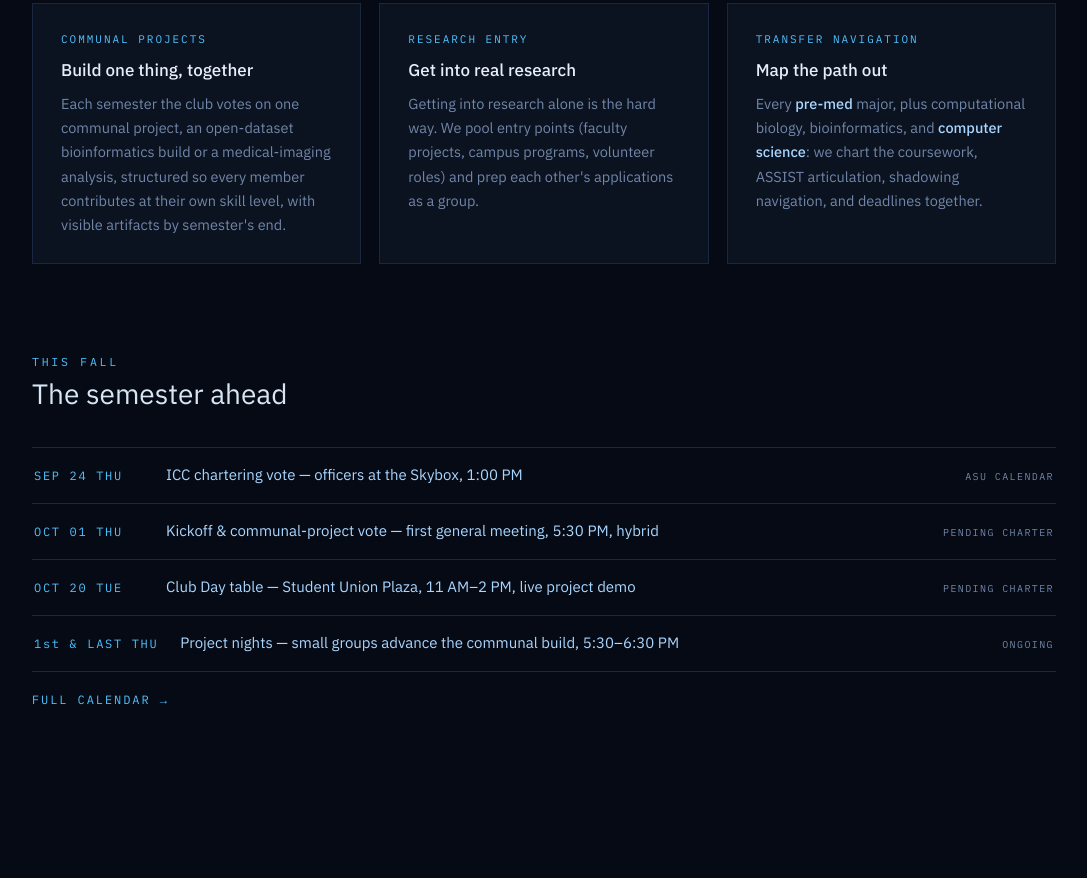
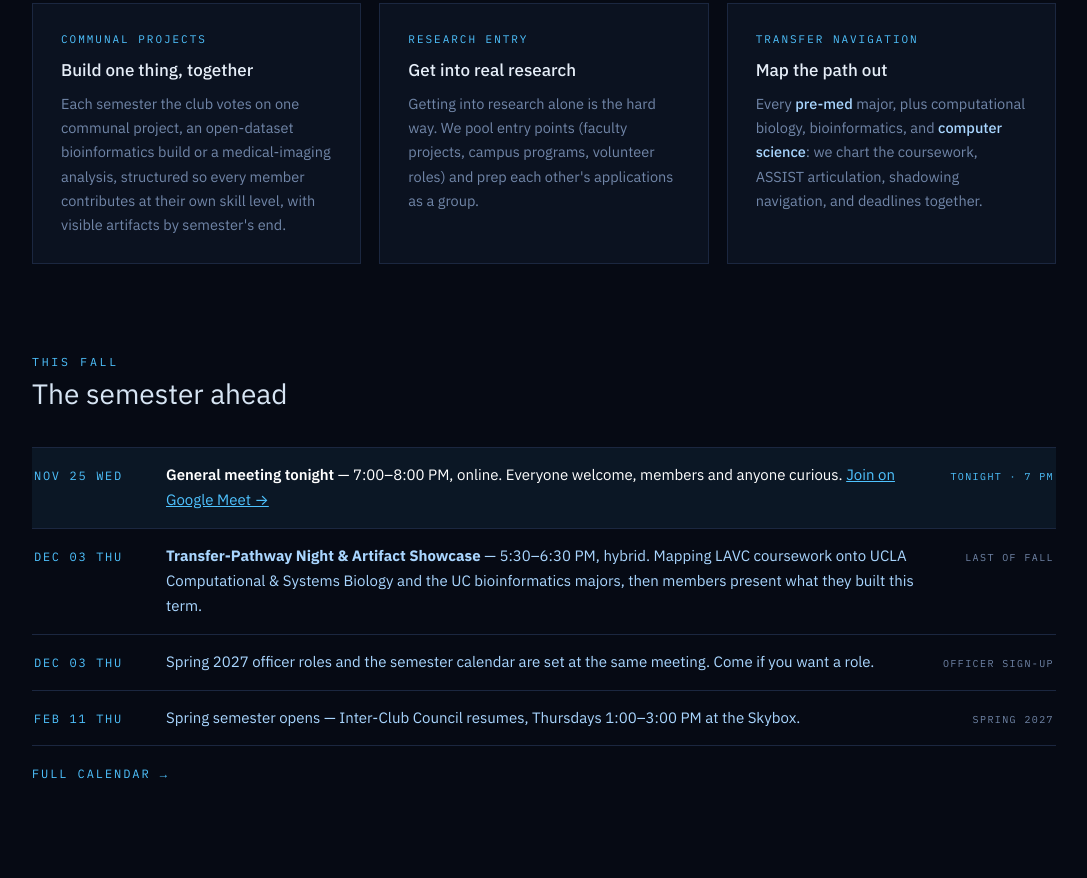
Before and after one commit to Computational-Biology-Society/computational-biology-society.github.io, a plain HTML site: page index.html in a window 1280 px wide. Shown: the part 1192-2070 px from the top of the page, without its empty margins (96-1183 px from the left). Drawn offline with Linux system fonts and the light colour scheme.

Commit message:
Home page: tonight's meeting, refreshed Fall schedule, corrected data strip
Adds the Nov 25 general meeting as a highlighted row with the Google
Meet link. Replaces the September/October rows, two of which still read
PENDING CHARTER, with the Dec 3 Transfer-Pathway Night and artifact
showcase, Spring officer sign-up, and the Feb 11 ICC restart. The data
strip read CHARTER SEP 24 and a fixed Thursday cadence that no longer
matches the meetings being held.

Co-Authored-By: Claude Opus 5 <noreply@anthropic.com>
Claude-Session: https://claude.ai/code/session_01Rz4wXQaTY393FhvjHa4Jfc

```diff
--- a/index.html
+++ b/index.html
@@ -51,6 +51,10 @@ h2{font-size:clamp(21px,2.6vw,28px);font-weight:400;color:#d7e5f4;margin-bottom:
 .sched .d{font-family:"IBM Plex Mono",monospace;font-size:12px;letter-spacing:.14em;color:var(--cyan);white-space:nowrap;min-width:110px}
 .sched .t{color:var(--ice);font-size:15px}
 .sched .s{margin-left:auto;font-family:"IBM Plex Mono",monospace;font-size:10px;letter-spacing:.14em;color:var(--dim);white-space:nowrap}
+.sched .row.now{background:rgba(79,195,255,.07)}
+.sched .row.now .d,.sched .row.now .s{color:var(--cyan)}
+.sched .row.now .t{color:#fff}
+.sched .row.now .t b{font-weight:600}
 .morelink{display:inline-block;margin-top:18px;font-family:"IBM Plex Mono",monospace;font-size:12px;letter-spacing:.16em;color:var(--cyan);text-decoration:none}
 .filmband{position:relative;height:44vh;overflow:hidden;border-top:1px solid var(--edge);border-bottom:1px solid var(--edge);margin-top:70px}
 .filmband .img{position:absolute;inset:-14% 0;background:url("refs/pinref_1.jpg") center 30%/cover no-repeat;filter:grayscale(1) brightness(.72) contrast(1.1) sepia(1) hue-rotate(182deg) saturate(2.0);will-change:transform}
@@ -144,7 +148,7 @@ footer{font-size:10.5px;padding:26px 18px}
 <p class="sub">A student society at the intersection of biology, computing, and the pre-med path. We build hands-on bioinformatics and medical-imaging mini-projects, support one another in finding and joining real research, and navigate the transfer path together. No coding or clinical experience required.</p>
 <a class="cta" href="founding/">APPLICATION FORM</a>
 </div>
-<div class="datastrip">EST <b>2026</b> · CHARTER <b>SEP 24</b> · MEETS <b>1st &amp; LAST THU 5:30 PM</b> · HYBRID</div>
+<div class="datastrip">EST <b>2026</b> · CHARTERED <b>OCT 29</b> · LAVC <b>ICC</b> · MEETS <b>HYBRID</b> · SEE SCHEDULE</div>
 </div>
 
 </div>
@@ -171,10 +175,10 @@ footer{font-size:10.5px;padding:26px 18px}
 <div class="eyebrow">THIS FALL</div>
 <h2>The semester ahead</h2>
 <div class="sched">
-<div class="row"><span class="d">SEP 24 THU</span><span class="t">ICC chartering vote — officers at the Skybox, 1:00 PM</span><span class="s">ASU CALENDAR</span></div>
-<div class="row"><span class="d">OCT 01 THU</span><span class="t">Kickoff &amp; communal-project vote — first general meeting, 5:30 PM, hybrid</span><span class="s">PENDING CHARTER</span></div>
-<div class="row"><span class="d">OCT 20 TUE</span><span class="t">Club Day table — Student Union Plaza, 11 AM–2 PM, live project demo</span><span class="s">PENDING CHARTER</span></div>
-<div class="row"><span class="d">1st &amp; LAST THU</span><span class="t">Project nights — small groups advance the communal build, 5:30–6:30 PM</span><span class="s">ONGOING</span></div>
+<div class="row now"><span class="d">NOV 25 WED</span><span class="t"><b>General meeting tonight</b> — 7:00–8:00 PM, online. Everyone welcome, members and anyone curious. <a href="https://meet.google.com/esu-qgyb-zqv" style="color:var(--cyan)">Join on Google Meet →</a></span><span class="s">TONIGHT · 7 PM</span></div>
+<div class="row"><span class="d">DEC 03 THU</span><span class="t"><b>Transfer-Pathway Night &amp; Artifact Showcase</b> — 5:30–6:30 PM, hybrid. Mapping LAVC coursework onto UCLA Computational &amp; Systems Biology and the UC bioinformatics majors, then members present what they built this term.</span><span class="s">LAST OF FALL</span></div>
+<div class="row"><span class="d">DEC 03 THU</span><span class="t">Spring 2027 officer roles and the semester calendar are set at the same meeting. Come if you want a role.</span><span class="s">OFFICER SIGN-UP</span></div>
+<div class="row"><span class="d">FEB 11 THU</span><span class="t">Spring semester opens — Inter-Club Council resumes, Thursdays 1:00–3:00 PM at the Skybox.</span><span class="s">SPRING 2027</span></div>
 </div>
 <a class="morelink" href="events/">FULL CALENDAR →</a>
 </section>
```
